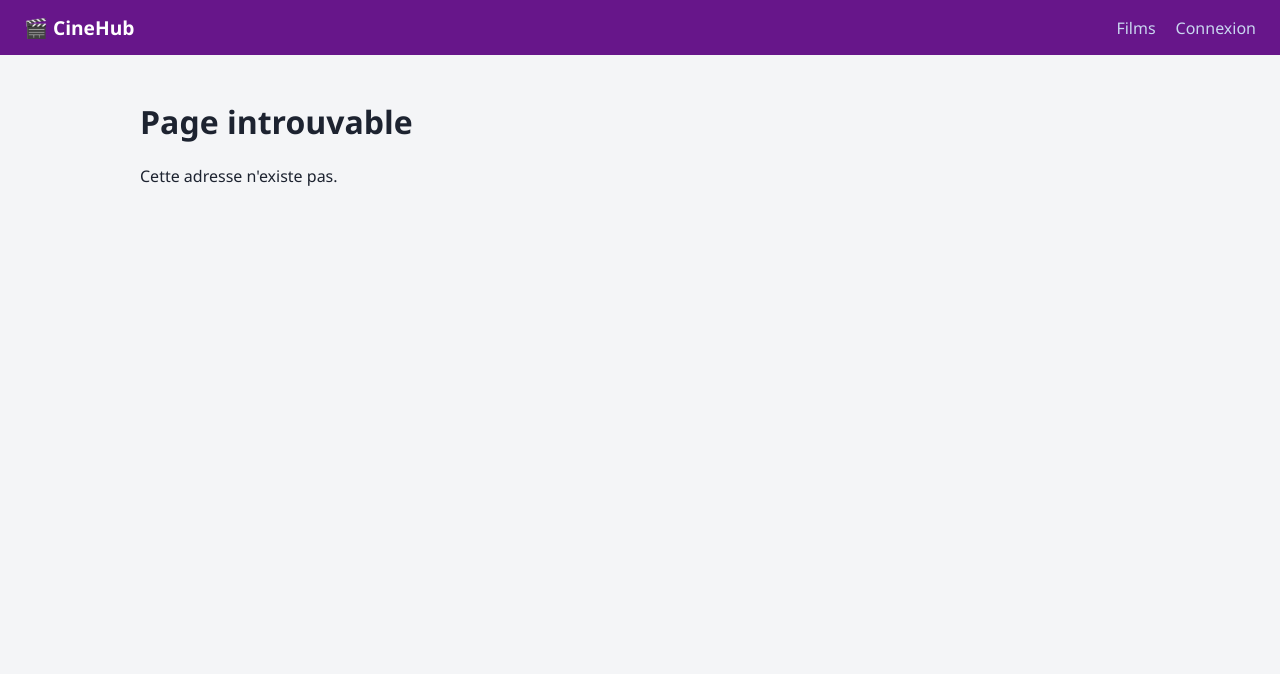
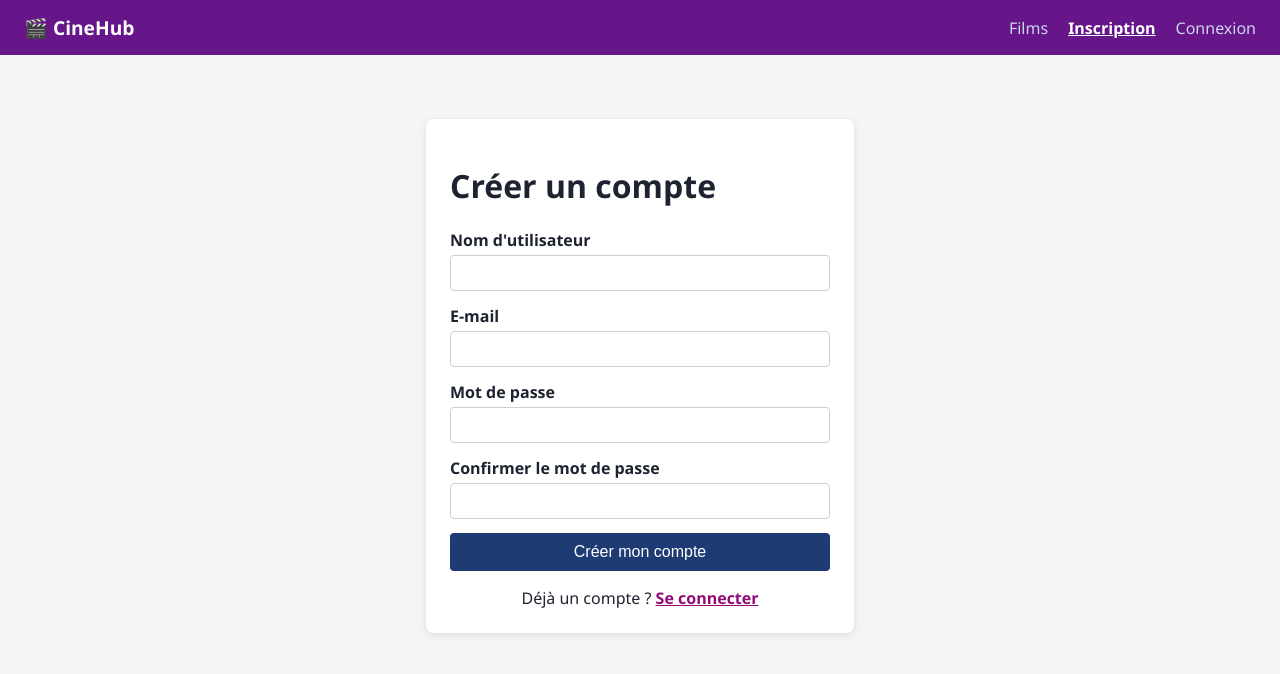
Before and after one commit to pascal62680/cinehub_front, a React (Vite) app: page /register in a window 1280 px wide. Shown: the top 674 px of the page. Built offline with nearby package versions, Linux system fonts and the light colour scheme.

Commit message:
Front : page d'inscription et style du menu

```diff
--- a/src/App.css
+++ b/src/App.css
@@ -21,6 +21,7 @@
 .navbar a.active {
     color: white;
     font-weight: bold;
+    text-decoration: underline;
 }
 
 .container {
@@ -104,7 +105,7 @@
 .film-card h2 {
     margin: 0;
     font-size: 1.2rem;
-    color: #1f3b73;
+    color: #731f6f;
 }
 
 .film-card p {
@@ -118,7 +119,7 @@
 
 .film-card a {
     margin-top: auto;
-    color: #1f3b73;
+    color: #0b9c4a;
     font-weight: 600;
     text-decoration: none;
 }
@@ -286,3 +287,21 @@
     background: #c0392b;
     color: white;
 }
+.form-switch {
+    text-align: center;
+    margin: 16px 0 0;
+}
+
+.form-switch a {
+    color: #920c77;
+    font-weight: 600;
+}
+.navbar a.admin-link {
+    color: #f5c518;
+}
+
+.navbar a.admin-link.active {
+    color: #ffd84d;
+    font-weight: bold;
+    text-decoration: underline;
+}
--- a/src/App.jsx
+++ b/src/App.jsx
@@ -4,6 +4,7 @@ import Navbar from "./components/Navbar.jsx";
 import Home from "./pages/Home.jsx";
 import FilmDetail from "./pages/FilmDetail.jsx";
 import Login from "./pages/Login.jsx";
+import Register from "./pages/Register.jsx";
 import MyReservations from "./pages/MyReservations.jsx";
 import Admin from "./pages/Admin.jsx";
 import NotFound from "./pages/NotFound.jsx";
@@ -34,6 +35,7 @@ function App() {
                     <Route path="/" element={<Home />} />
                     <Route path="/films/:id" element={<FilmDetail />} />
                     <Route path="/login" element={<Login onLogin={handleLogin} />} />
+                    <Route path="/register" element={<Register onLogin={handleLogin} />} />
                     <Route path="/reservations" element={<MyReservations />} />
                     <Route path="/admin" element={isAdmin ? <Admin /> : <NotFound />} />
                     <Route path="*" element={<NotFound />} />
--- a/src/components/Navbar.jsx
+++ b/src/components/Navbar.jsx
@@ -18,12 +18,15 @@ function Navbar({ token, onLogout }) {
             {user ? (
                 <>
                     <NavLink to="/reservations">Mes réservations</NavLink>
-                    {user.us_role === "admin" && <NavLink to="/admin">Admin</NavLink>}
+                    {user.us_role === "admin" && <NavLink to="/admin" className="admin-link">Admin</NavLink>}
                     <span className="hello">Bonjour {user.us_username}</span>
                     <button className="logout" onClick={handleClick}>Déconnexion</button>
                 </>
             ) : (
-                <NavLink to="/login">Connexion</NavLink>
+                <>
+                    <NavLink to="/register">Inscription</NavLink>
+                    <NavLink to="/login">Connexion</NavLink>
+                </>
             )}
         </nav>
     );
--- /dev/null
+++ b/src/pages/Register.jsx
@@ -0,0 +1,100 @@
+import { useState } from "react";
+import { useNavigate, Link } from "react-router";
+import { apiFetch } from "../api.js";
+
+function Register({ onLogin }) {
+    const [form, setForm] = useState({ username: "", email: "", password: "", confirm: "" });
+    const [error, setError] = useState("");
+    const [sending, setSending] = useState(false);
+    const navigate = useNavigate();
+
+    function handleChange(e) {
+        setForm({ ...form, [e.target.name]: e.target.value });
+    }
+
+    async function handleSubmit(e) {
+        e.preventDefault();
+        setError("");
+
+        // Vérification côté front : les 2 mots de passe doivent être identiques
+        if (form.password !== form.confirm) {
+            setError("Les deux mots de passe ne sont pas identiques");
+            return;
+        }
+
+        setSending(true);
+        try {
+            // 1. Création du compte
+            const { ok, data } = await apiFetch("/auth/register", {
+                method: "POST",
+                body: JSON.stringify({
+                    username: form.username,
+                    email: form.email,
+                    password: form.password
+                })
+            });
+
+            if (!ok) {
+                setError(data.error); // ex : "Email invalide"
+                setSending(false);
+                return;
+            }
+
+            // 2. Connexion automatique avec le nouveau compte
+            const login = await apiFetch("/auth/login", {
+                method: "POST",
+                body: JSON.stringify({ username: form.username, password: form.password })
+            });
+
+            if (login.ok) {
+                onLogin(login.data.token);
+                navigate("/");
+            } else {
+                navigate("/login");
+            }
+        } catch {
+            setError("Impossible de contacter le serveur");
+            setSending(false);
+        }
+    }
+
+    return (
+        <div className="form-card">
+            <h1>Créer un compte</h1>
+
+            <form onSubmit={handleSubmit}>
+                <label>
+                    Nom d'utilisateur
+                    <input name="username" value={form.username} onChange={handleChange} required />
+                </label>
+
+                <label>
+                    E-mail
+                    <input name="email" type="email" value={form.email} onChange={handleChange} required />
+                </label>
+
+                <label>
+                    Mot de passe
+                    <input name="password" type="password" value={form.password} onChange={handleChange} required />
+                </label>
+
+                <label>
+                    Confirmer le mot de passe
+                    <input name="confirm" type="password" value={form.confirm} onChange={handleChange} required />
+                </label>
+
+                {error && <p className="error">{error}</p>}
+
+                <button type="submit" disabled={sending}>
+                    {sending ? "Création…" : "Créer mon compte"}
+                </button>
+            </form>
+
+            <p className="form-switch">
+                Déjà un compte ? <Link to="/login">Se connecter</Link>
+            </p>
+        </div>
+    );
+}
+
+export default Register;
```
